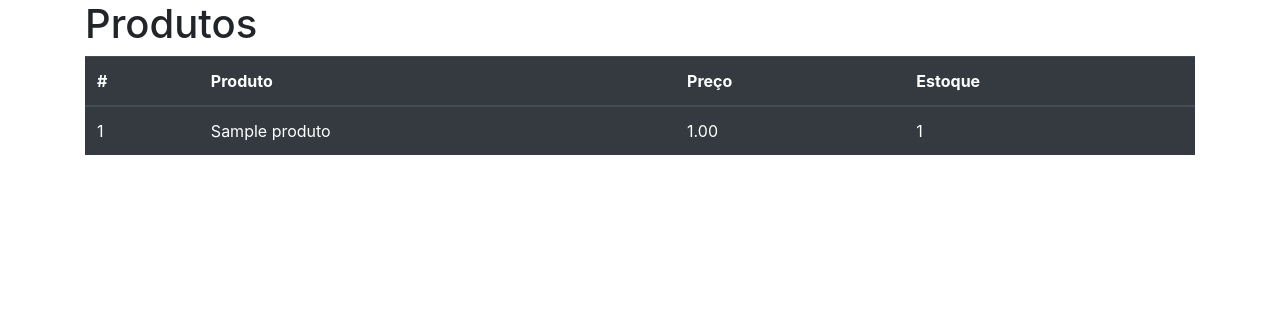
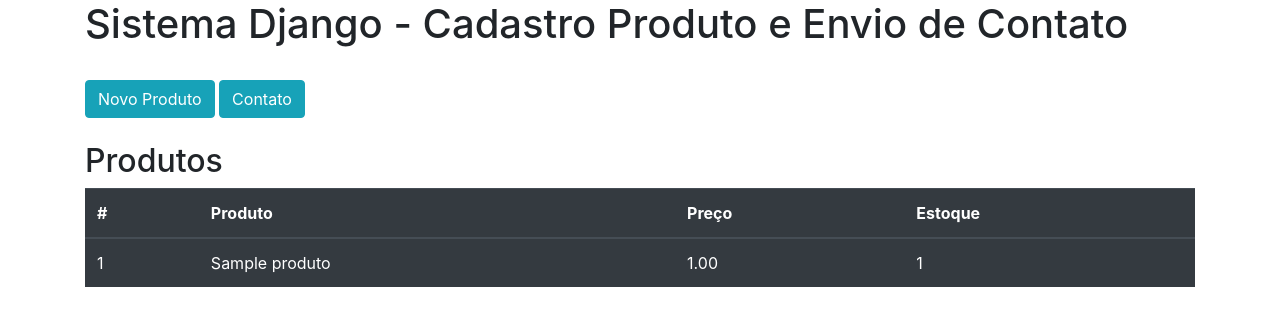
Before and after one commit to fgaion/django2, a Django app: page / in a window 1280 px wide. Shown: the top 326 px of the page. Run offline with Django 3.2, Linux system fonts and the light colour scheme; tables that the repository leaves empty hold one stand-in row (values such as "Sample post"); grey boxes marked "Sample" are stand-in pictures; some libraries are stand-ins or nearby versions.

Commit message:
Projeto django2 - pagina principal

```diff
--- a/core/templates/index.html
+++ b/core/templates/index.html
@@ -11,8 +11,12 @@
 <body>
     <div class="container">
         {% if produtos %}
-        <h1>Produtos</h1>
-
+        <h1>Sistema Django - Cadastro Produto e Envio de Contato</h1>
+        <br>
+        <a class="btn btn-info" href="{% url 'produto' %}">Novo Produto</a>
+        <a class="btn btn-info" href="{% url 'contato' %}">Contato</a>
+        <br><br>
+        <h2>Produtos</h2>
         <table class="table table-dark">
             <thead>
                 <tr>
```
